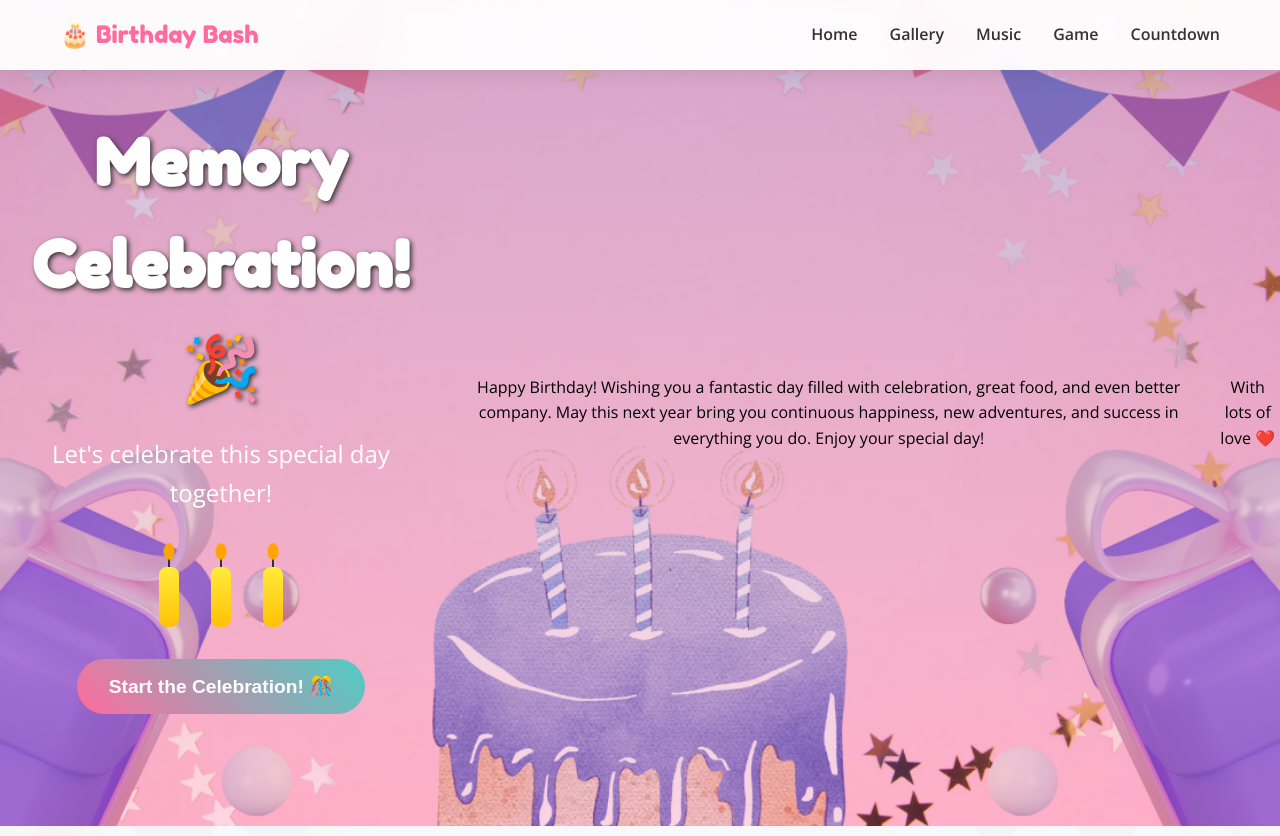
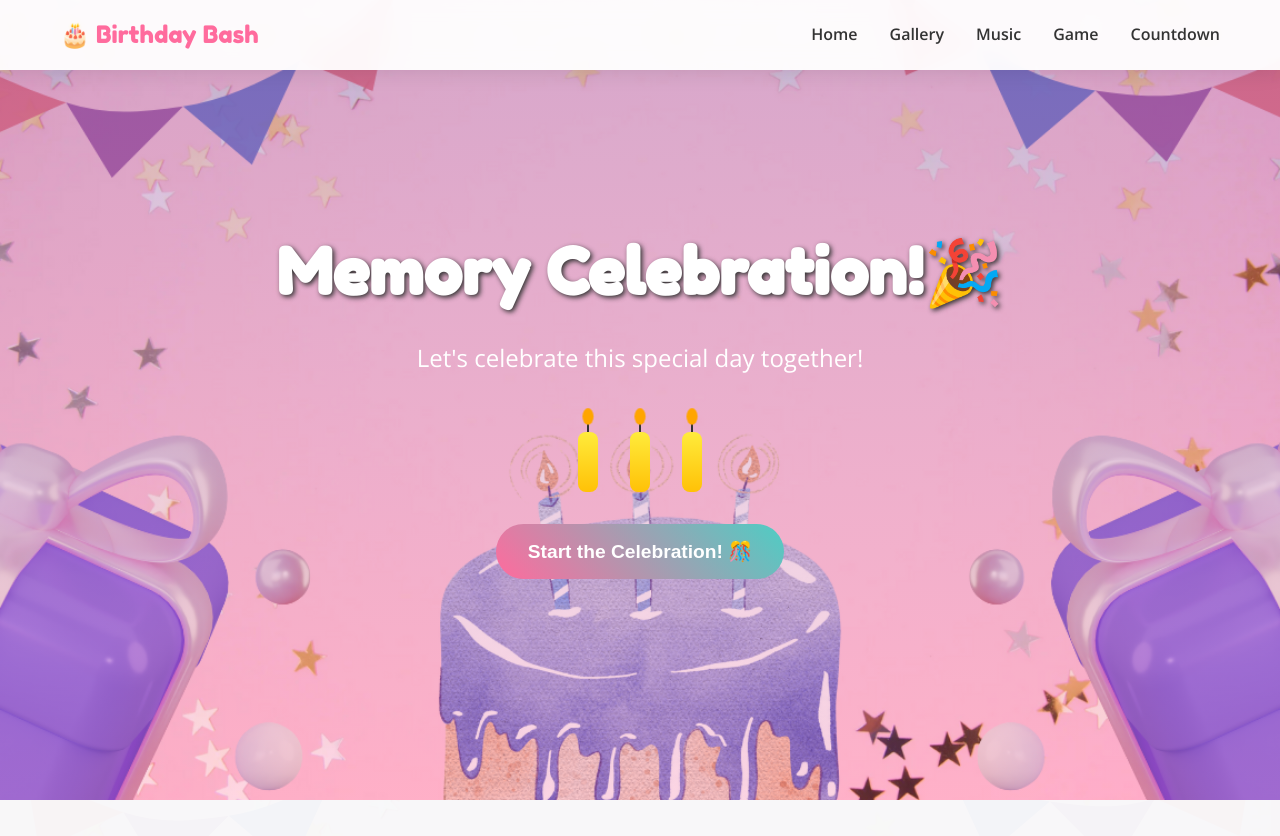
Before and after one commit to Priangsu123/Birthday1, a plain HTML site: page index.html in a window 1280 px wide. Shown: the top 836 px of the page. Drawn offline with nearby package versions, Linux system fonts and the light colour scheme.

Commit message:
Update index.html

```diff
--- a/index.html
+++ b/index.html
@@ -114,19 +114,7 @@
             </button>
 
         </div>
-          <p>
-                Happy Birthday!
-               Wishing you a fantastic day filled with celebration,
-              great food, and even better company.
-              May this next year bring you continuous happiness, new adventures,
-              and success in everything you do. Enjoy your special day!
-            </p>
 
-            <p>
-                With lots of love ❤️
-            </p>
-        </div>
-    </div>
 
     </section>
 
```
